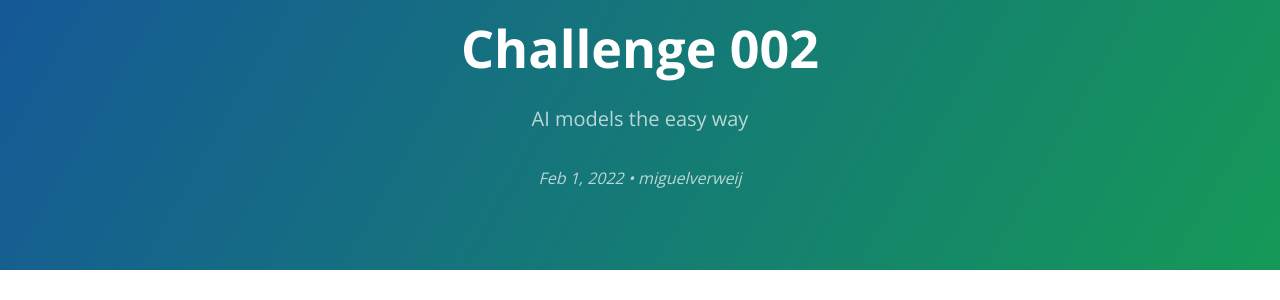
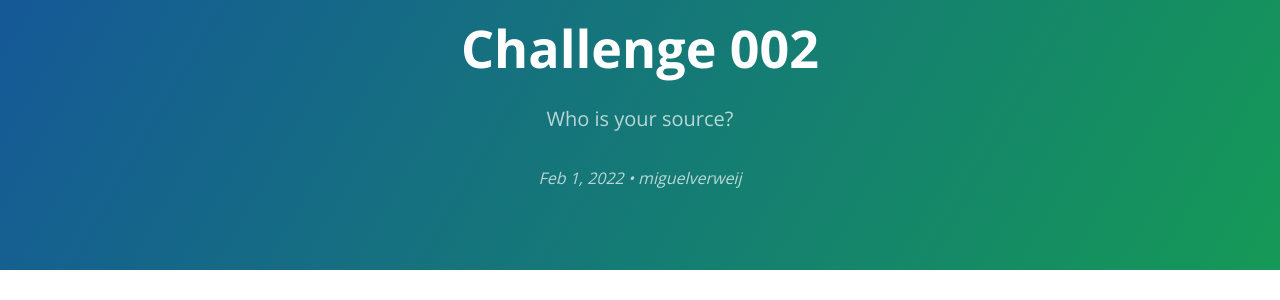
Before and after one commit to miguelverweij/PowerPlatformChallenge, a Jekyll site: the page built from docs/_posts/2022-02-01-challenge-002.md, in a window 1280 px wide and 900 px high. Shown: the part 127-427 px from the top of the window. Built offline with Jekyll 4.4.1, drawn with Linux system fonts in a browser that asks for light colours.

Commit message:
tagline updated

```diff
--- a/docs/_posts/2022-02-01-challenge-002.md
+++ b/docs/_posts/2022-02-01-challenge-002.md
@@ -1,7 +1,7 @@
 ---
 layout: post
 title: "Challenge 002"
-tagline: "AI models the easy way"
+tagline: "Who is your source?"
 categories: Source Code
 author: "miguelverweij"
 meta: "A Power Platform Challenge on Source Code. You will add Git functionality to your low-code app."
```
